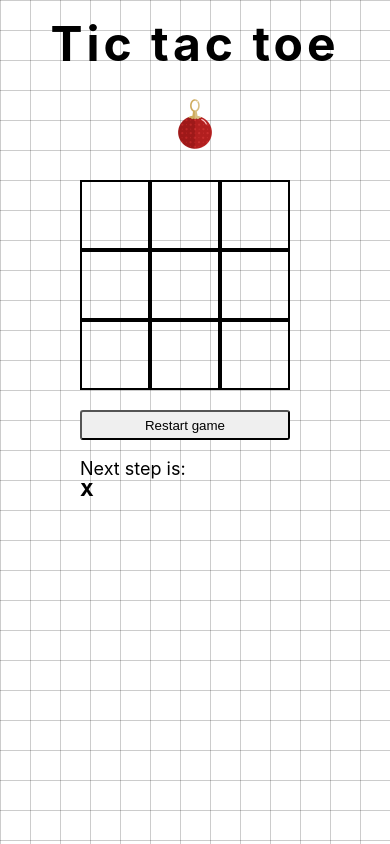
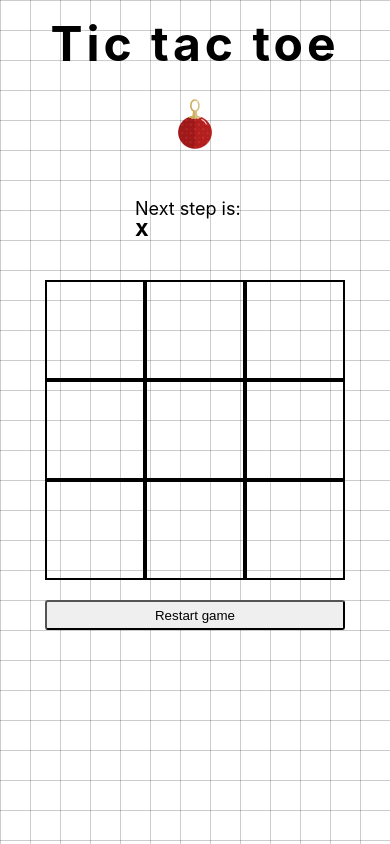
Before and after one commit to Shmikki/tic-tac-toe, a React (Create React App) app: page / in a window 390 px wide. Built offline with nearby package versions, Linux system fonts and the light colour scheme.

Commit message:
add adaptive

```diff
--- a/src/App.css
+++ b/src/App.css
@@ -5,7 +5,6 @@
   justify-content: center;
   align-items: center;
 }
-
 .wrapper__content {
   display: flex;
   justify-content: center;
--- a/src/components/Board/Board.css
+++ b/src/components/Board/Board.css
@@ -10,6 +10,7 @@
 }
 .board__text {
   width: 120px;
+  height: 100px;
   padding: 0;
   margin: 0;
   display: flex;
@@ -32,6 +33,22 @@
   margin-top: 20px;
   height: 30px;
   cursor: pointer;
+  border-radius: 3px;
+}
+.refreshBtn:hover {
+  background: #dddddd;
+}
+
+@media all and (max-width: 600px) {
+  .board {
+    align-items: center;
+    justify-content: center;
+    flex-direction: column-reverse;
+  }
+  .board__game {
+    width: 300px;
+    margin-right: 0;
+  }
 }
 
 /*# sourceMappingURL=Board.css.map */
--- a/src/components/Board/Board.scss
+++ b/src/components/Board/Board.scss
@@ -12,6 +12,7 @@
 
  &__text{
    width: 120px;
+   height: 100px;
    padding: 0;
    margin: 0;
    display: flex;
@@ -49,12 +50,13 @@
 
 @media all and (max-width: 600px){
   .board{
-
-    flex-direction: column;
+    align-items: center;
+    justify-content: center;
+    flex-direction: column-reverse;
 
     &__game{
-      width: 210px;
-      margin-right: 20px;
+      width: 300px;
+      margin-right: 0;
     }
   }
 
--- a/src/components/Board/Square/Square.css
+++ b/src/components/Board/Square/Square.css
@@ -35,7 +35,7 @@
 
 @media all and (max-width: 600px) {
   .square {
-    height: 70px;
+    height: 100px;
   }
 }
 @keyframes draw {
--- a/src/components/Board/Square/Square.scss
+++ b/src/components/Board/Square/Square.scss
@@ -44,7 +44,7 @@
 
 @media all and (max-width: 600px){
   .square{
-    height: 70px;
+    height: 100px;
   }
 
 }
```
Also changed, not shown: src/App.scss (line endings or trailing spaces), 2 other files (tests, documents, lock files or other folders).
